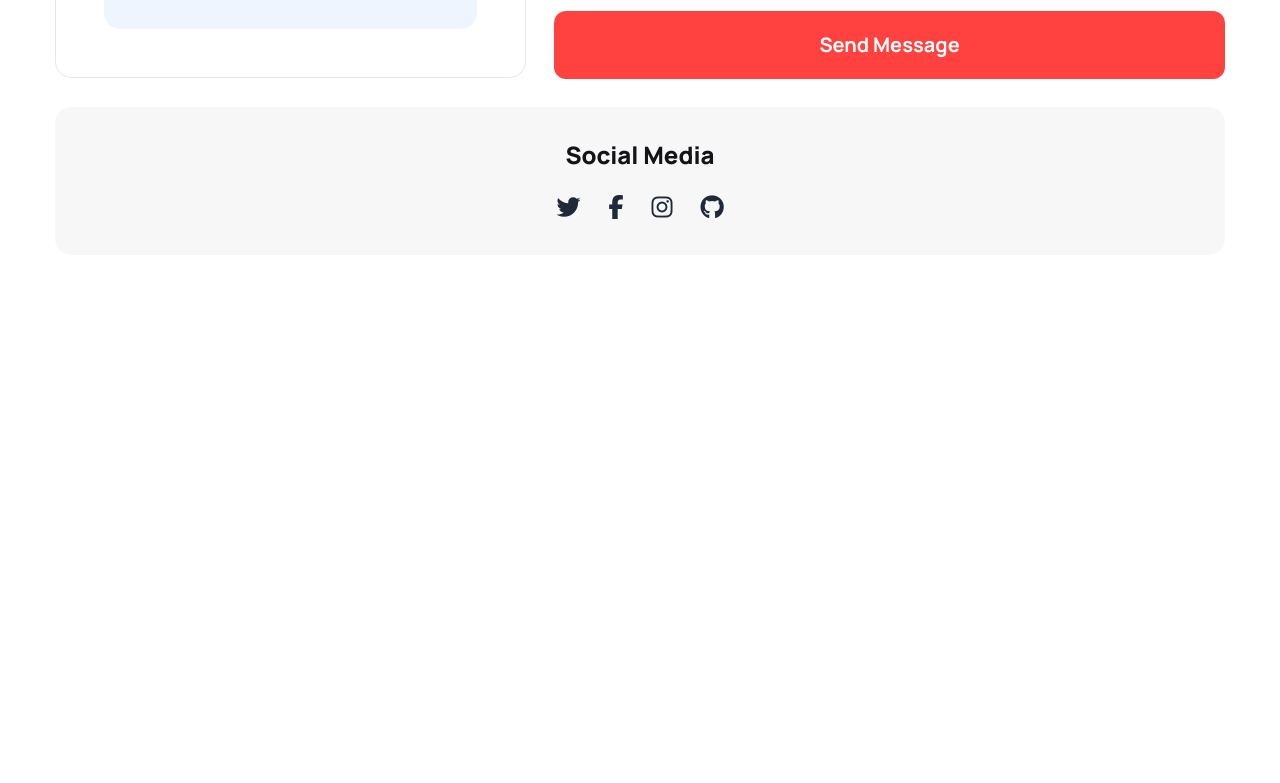
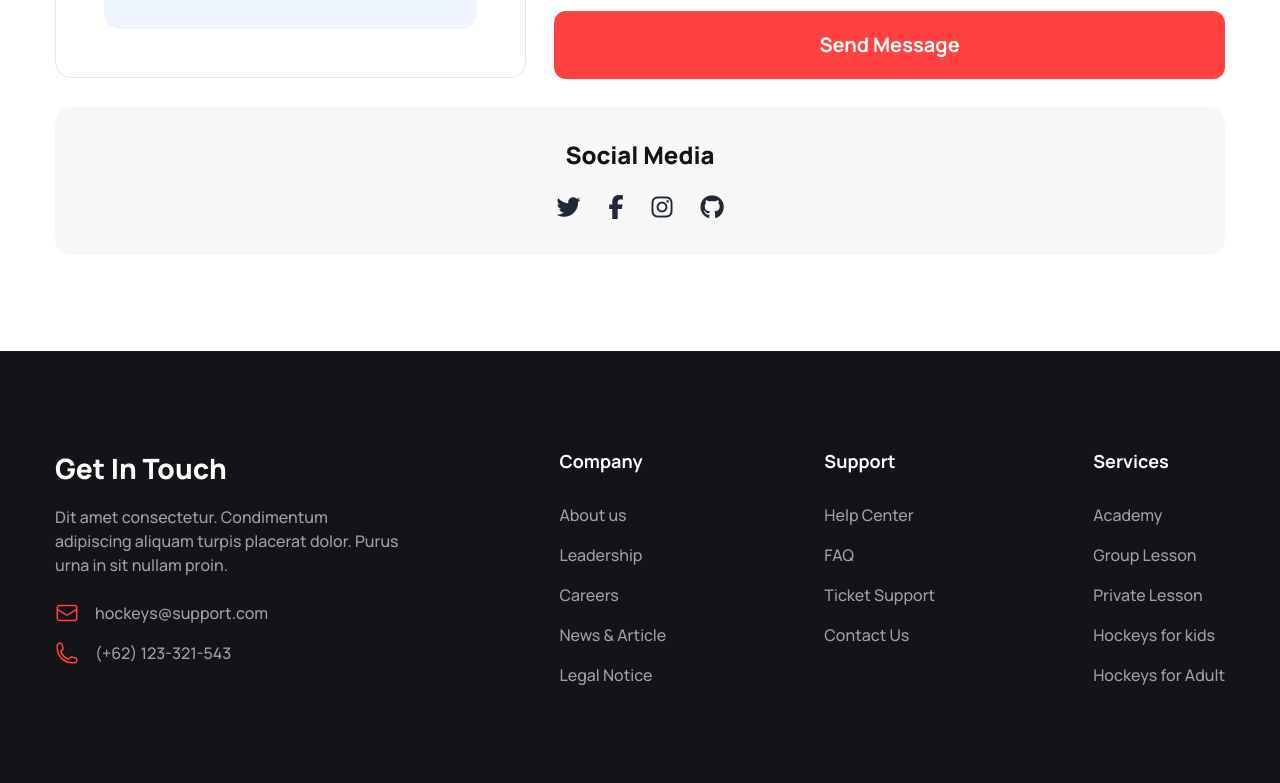
Before and after one commit to rubai-hossain/Hockeys-B9A3, a plain HTML site: page index.html in a window 1280 px wide. Shown: the part 5064-5847 px from the top of the page. Before the commit the page ends 5415 px from the top, so only its background shows below. Drawn offline with nearby package versions, Linux system fonts and the light colour scheme.

Commit message:
footer section add

```diff
--- a/index.html
+++ b/index.html
@@ -701,16 +701,65 @@
             </div>
         </section>
         <!-- Get In Touch Section End Here -->
-
-
     </main>
     <!-- Main Section End Here -->
 
-    <footer>
-
-        <!-- Section Start Here -->
-        <!-- Section End Here -->
+    <!-- Footer Section Start Here -->
+    <footer class="bg-[#131318]">
+        <section class="container mx-auto max-w-[1170px] flex py-24 gap-[158px]">
+            <div class="text-white">
+                <h3 class="text-[28px] font-extrabold">Get In Touch</h3>
+                <p class="text-base font-medium text-[#ffffff99] pt-4 pb-6">Dit amet consectetur. Condimentum adipiscing
+                    aliquam turpis placerat dolor. Purus urna in sit nullam proin.</p>
+                <div class="flex items-center gap-4 mb-4">
+                    <svg xmlns="http://www.w3.org/2000/svg" fill="none" viewBox="0 0 24 24" stroke-width="1.5"
+                        stroke="#FF4240" class="w-6 h-6">
+                        <path stroke-linecap="round" stroke-linejoin="round"
+                            d="M21.75 6.75v10.5a2.25 2.25 0 0 1-2.25 2.25h-15a2.25 2.25 0 0 1-2.25-2.25V6.75m19.5 0A2.25 2.25 0 0 0 19.5 4.5h-15a2.25 2.25 0 0 0-2.25 2.25m19.5 0v.243a2.25 2.25 0 0 1-1.07 1.916l-7.5 4.615a2.25 2.25 0 0 1-2.36 0L3.32 8.91a2.25 2.25 0 0 1-1.07-1.916V6.75" />
+                    </svg>
+                    <p class="text-base font-medium text-[#ffffff99]">hockeys@support.com</p>
+                </div>
+                <div class="flex items-center gap-4">
+                    <svg xmlns="http://www.w3.org/2000/svg" fill="none" viewBox="0 0 24 24" stroke-width="1.5"
+                        stroke="#FF4240" class="w-6 h-6">
+                        <path stroke-linecap="round" stroke-linejoin="round"
+                            d="M2.25 6.75c0 8.284 6.716 15 15 15h2.25a2.25 2.25 0 0 0 2.25-2.25v-1.372c0-.516-.351-.966-.852-1.091l-4.423-1.106c-.44-.11-.902.055-1.173.417l-.97 1.293c-.282.376-.769.542-1.21.38a12.035 12.035 0 0 1-7.143-7.143c-.162-.441.004-.928.38-1.21l1.293-.97c.363-.271.527-.734.417-1.173L6.963 3.102a1.125 1.125 0 0 0-1.091-.852H4.5A2.25 2.25 0 0 0 2.25 4.5v2.25Z" />
+                    </svg>
+                    <p class="text-base font-medium text-[#ffffff99]">(+62) 123-321-543</p>
+                </div>
+            </div>
+            <div class="">
+                <h4 class="text-white text-lg font-bold mb-7">Company</h4>
+                <ul class="text-base font-medium text-[#ffffff99] space-y-4 text-nowrap">
+                    <li>About us</li>
+                    <li>Leadership</li>
+                    <li>Careers</li>
+                    <li>News & Article</li>
+                    <li>Legal Notice</li>
+                </ul>
+            </div>
+            <div class="">
+                <h4 class="text-white text-lg font-bold mb-7">Support</h4>
+                <ul class="text-base font-medium text-[#ffffff99] space-y-4 text-nowrap">
+                    <li>Help Center</li>
+                    <li>FAQ</li>
+                    <li>Ticket Support</li>
+                    <li>Contact Us</li>
+                </ul>
+            </div>
+            <div class="">
+                <h4 class="text-white text-lg font-bold mb-7">Services</h4>
+                <ul class="text-base font-medium text-[#ffffff99] space-y-4 text-nowrap">
+                    <li>Academy</li>
+                    <li>Group Lesson</li>
+                    <li>Private Lesson</li>
+                    <li>Hockeys for kids</li>
+                    <li>Hockeys for Adult</li>
+                </ul>
+            </div>
+        </section>
     </footer>
+    <!-- Footer Section End Here -->
 </body>
 
 </html>
```
